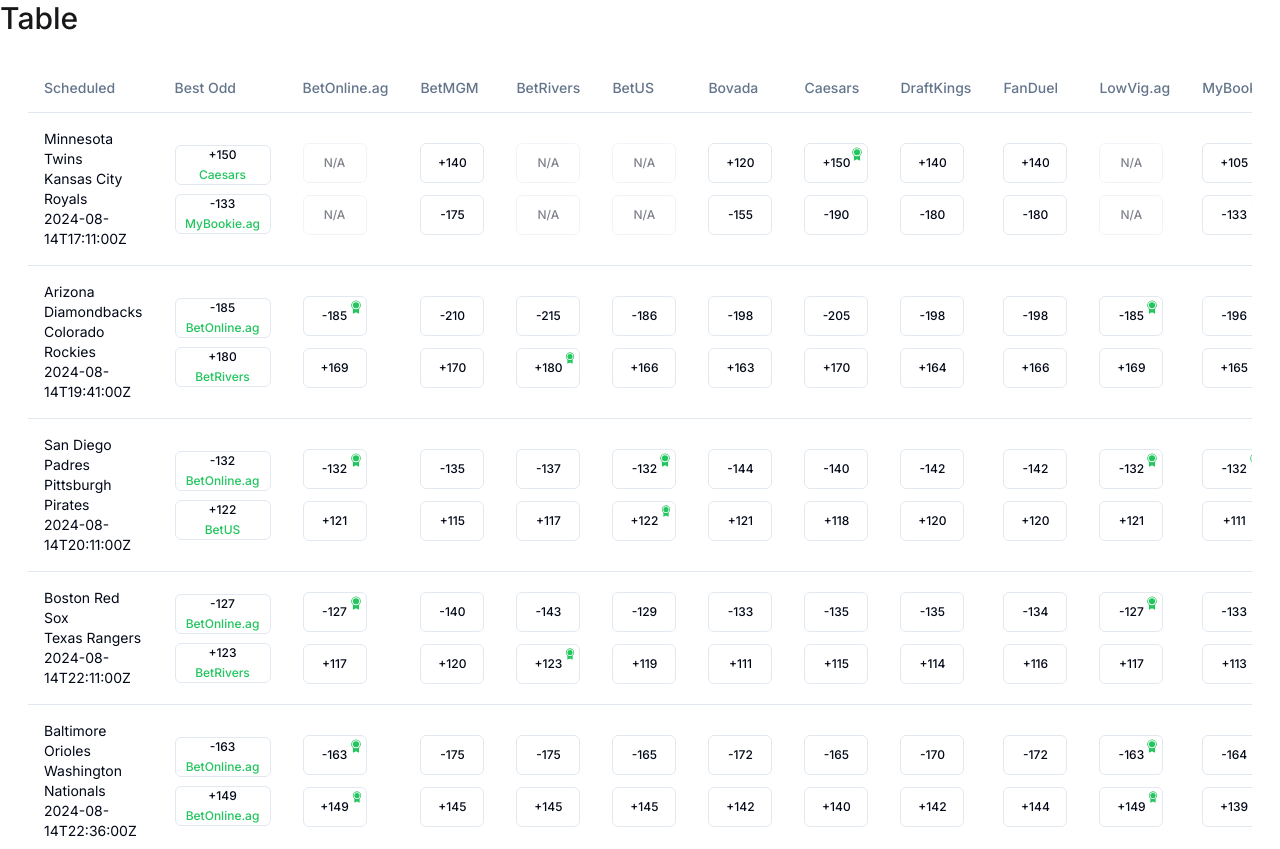
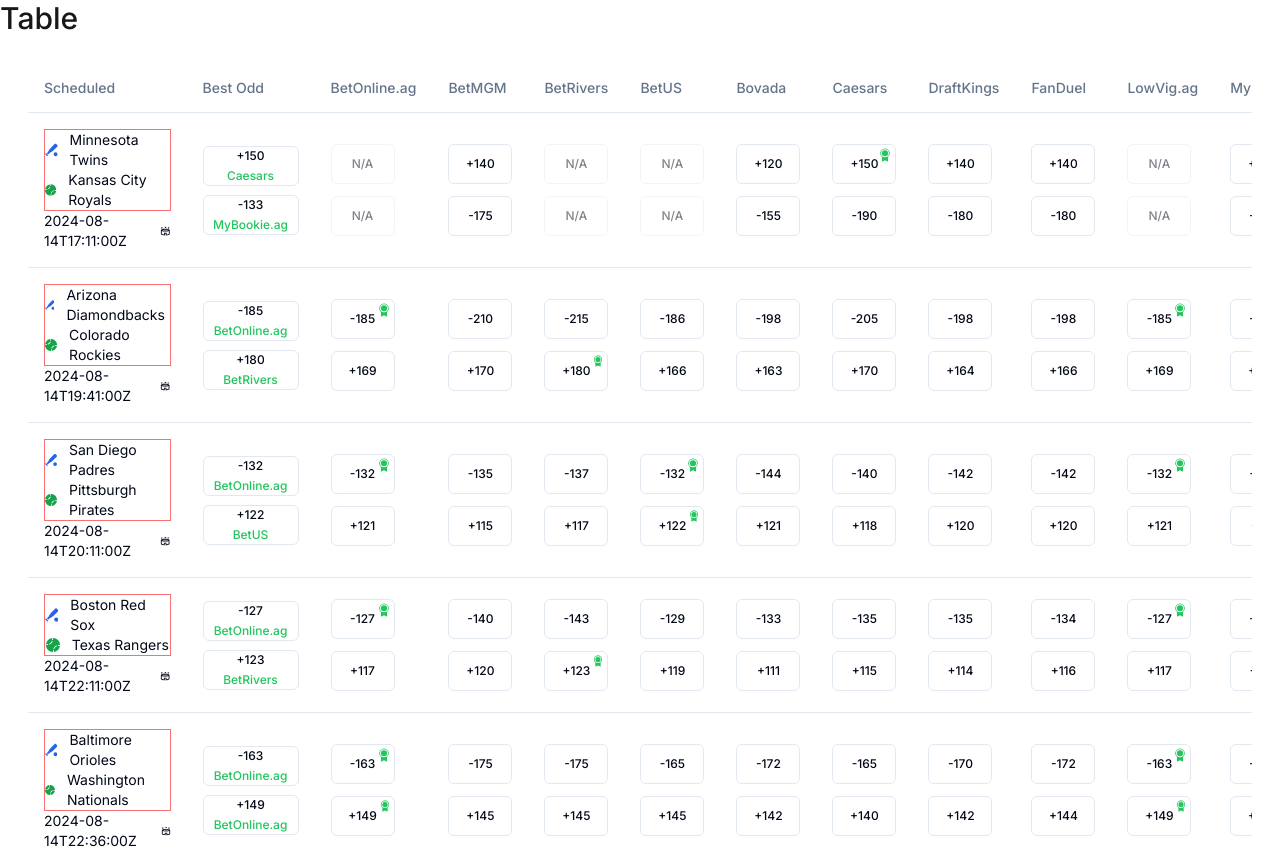
Before and after one commit to claudiobarsante/poc-betting-table, a Next.js app: page / in a window 1280 px wide. Shown: the top 849 px of the page. Built offline with nearby package versions, Linux system fonts and the light colour scheme.

Commit message:
refactor: try icons on scheduled cell - draft

```diff
--- a/app/table-body.tsx
+++ b/app/table-body.tsx
@@ -1,6 +1,8 @@
 import { Button } from '@/components/ui/button';
 import { TableCell, TableRow } from '@/components/ui/table';
 import classnames from 'classnames';
+import { FaBaseball, FaBaseballBatBall } from 'react-icons/fa6';
+import { MdOutlineStadium } from 'react-icons/md';
 import { PiMedalFill } from 'react-icons/pi';
 import { bookmakerMap } from './bookmaker-map';
 import { formatOdds } from './utils/format-odds';
@@ -180,11 +182,23 @@
             {games.map((game) => (
                 <TableRow key={game.id}>
                     <TableCell>
-                        <div className="flex flex-col items-start">
-                            <span>{game.home_team}</span>
-                            <span>{game.away_team}</span>
-                            <span>{game.commence_time}</span>
-                        </div>
+                        <>
+                            <div className="flex flex-col items-center justify-center border border-red-400">
+                                <div className="flex items-center gap-3">
+                                    <FaBaseballBatBall className="text-blue-600" />
+                                    <span>{game.home_team}</span>
+                                </div>
+
+                                <div className="flex items-center gap-3">
+                                    <FaBaseball className="text-green-600" />{' '}
+                                    <span>{game.away_team}</span>
+                                </div>
+                            </div>
+                            <div className="flex items-center gap-1">
+                                <span>{game.commence_time}</span>
+                                <MdOutlineStadium />
+                            </div>
+                        </>
                     </TableCell>
                     {mountOddCell(game)}
                 </TableRow>
```
